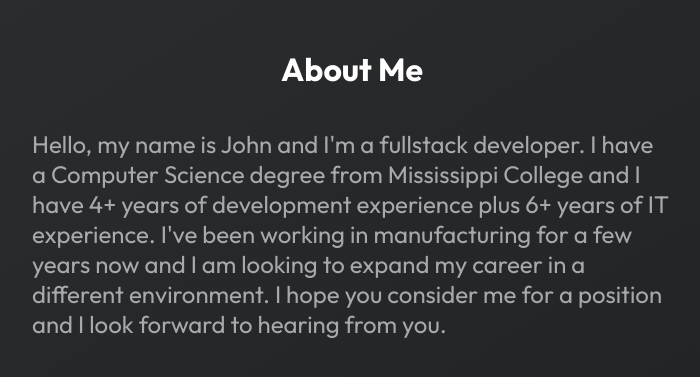
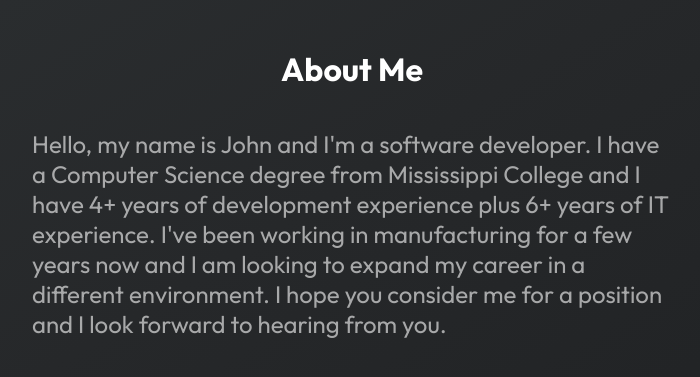
Before and after one commit to jrainey456/portfolio-website2.0, a React (Create React App) app: page / in a window 1280 px wide. Shown: the part 1020-1397 px from the top of the page, without its empty margins (288-988 px from the left). Built offline with nearby package versions, Linux system fonts and the light colour scheme.

Commit message:
Text Change

```diff
--- a/src/components/about/About.js
+++ b/src/components/about/About.js
@@ -11,7 +11,7 @@ export default function About() {
           <h1> About Me </h1>
           <div className="text-box">
             <p>
-            Hello, my name is John and I'm a fullstack developer. I have a
+              Hello, my name is John and I'm a software developer. I have a
               Computer Science degree from Mississippi College and I have 4+ years
               of development experience plus 6+ years of IT experience. I've been
               working in manufacturing for a few years now and I am looking to
```
Lines whose indentation alone changed are shown as unchanged.
